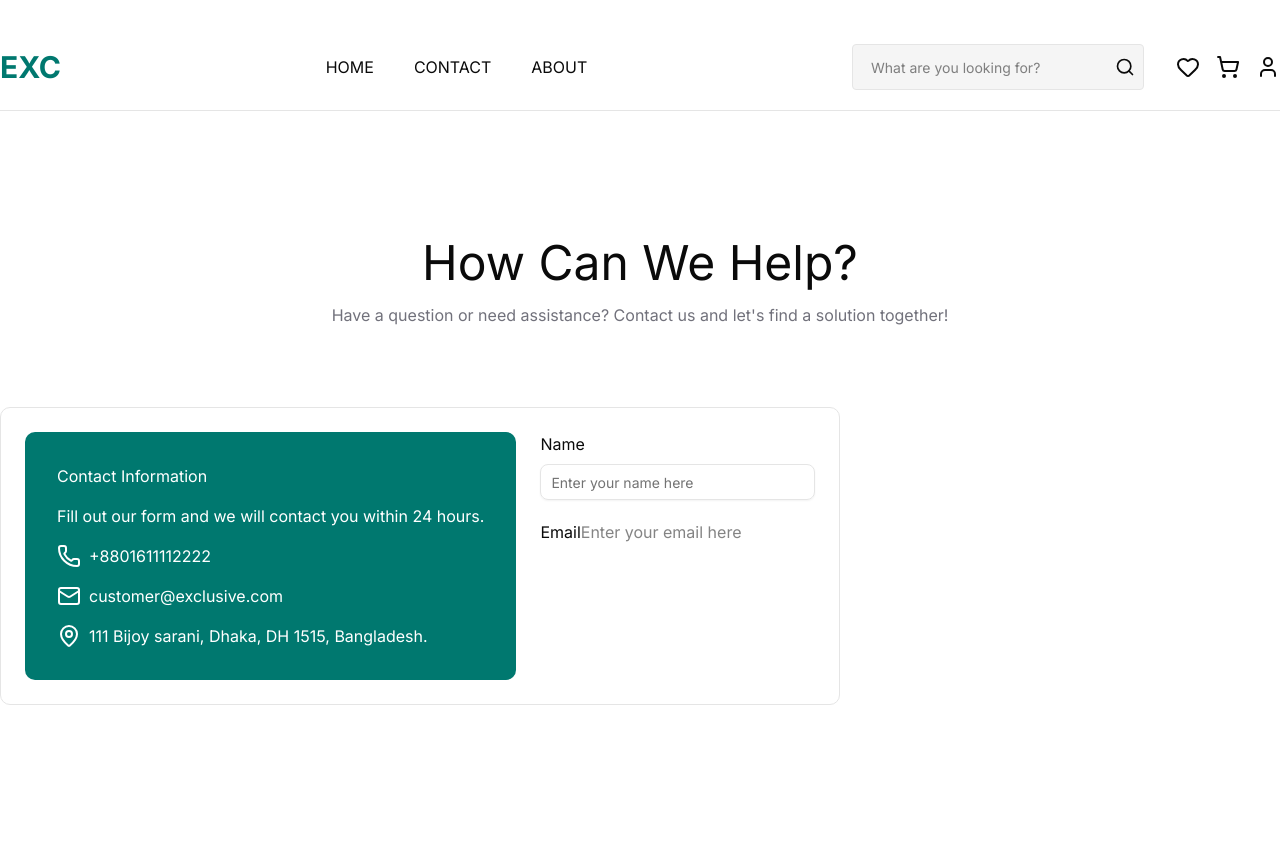
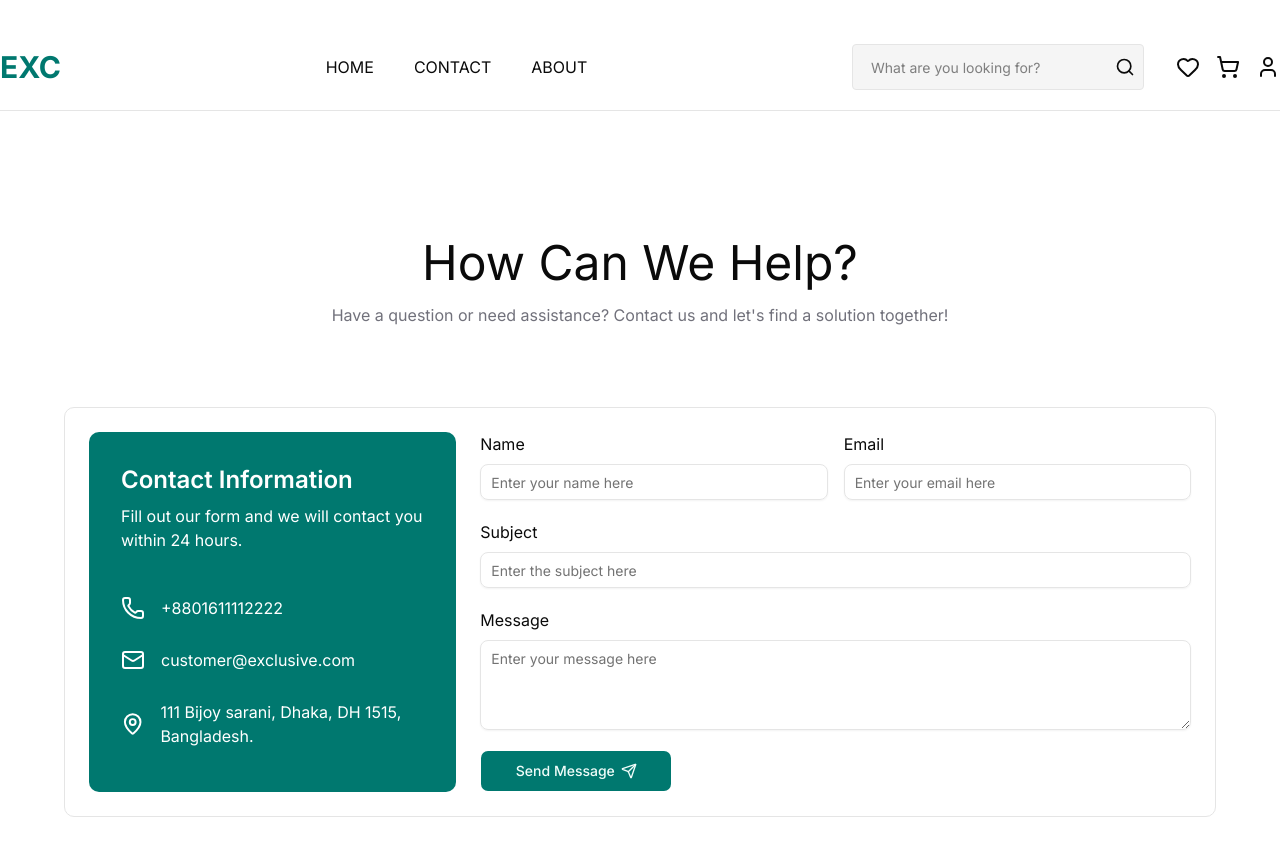
Before and after one commit to durim-dev/exclusive-shopify-store, a Next.js app: page /contact in a window 1280 px wide. Shown: the top 856 px of the page. Built offline with nearby package versions, Linux system fonts and the light colour scheme.

Commit message:
added contact page

```diff
--- a/app/contact/page.tsx
+++ b/app/contact/page.tsx
@@ -1,10 +1,12 @@
+import { Button } from "@/components/ui/button";
 import { Input } from "@/components/ui/input";
-import { Mail, MapPin, Phone } from "lucide-react";
+import { Textarea } from "@/components/ui/textarea";
+import { Mail, MapPin, Phone, Send } from "lucide-react";
 
 export default function ContactPage() {
   return (
     <div className="flex min-h-screen items-center justify-center">
-      <main className="flex min-h-screen w-full flex-col items-center py-32 gap-20 bg-white dark:bg-black sm:items-start">
+      <main className="flex min-h-screen w-full flex-col py-32 gap-20 bg-white dark:bg-black items-center">
         <div className="space-y-4 w-full text-center">
           <h1 className="text-5xl">How Can We Help?</h1>
           <p className="text-zinc-500">
@@ -13,31 +15,56 @@ export default function ContactPage() {
           </p>
         </div>
 
-        <div className="flex gap-6 border p-6 rounded-lg">
-          <div className="flex flex-col gap-4 bg-primary text-white p-8 rounded-lg">
-            <p>Contact Information</p>
-            <p>Fill out our form and we will contact you within 24 hours.</p>
-            <div className="flex gap-2 items-center">
-              <Phone /> +8801611112222
+        <div className="flex gap-6 border p-6 rounded-lg w-full max-w-6xl">
+          <div className="flex flex-col gap-8 bg-primary text-white p-8 rounded-lg max-w-1/3">
+            <div className="flex flex-col gap-2">
+              <p className="text-2xl font-semibold">Contact Information</p>
+              <p>Fill out our form and we will contact you within 24 hours.</p>
             </div>
-            <div className="flex gap-2 items-center">
-              <Mail /> customer@exclusive.com
-            </div>
-            <div className="flex gap-2 items-center">
-              <MapPin /> 111 Bijoy sarani, Dhaka, DH 1515, Bangladesh.
+            <div className="flex flex-col gap-4 h-full justify-evenly">
+              <div className="flex gap-4 items-center">
+                <Phone />
+                <p>+8801611112222</p>
+              </div>
+              <div className="flex gap-4 items-center">
+                <Mail /> <p>customer@exclusive.com</p>
+              </div>
+              <div className="flex gap-4 items-center">
+                <MapPin size="30" />{" "}
+                <p>111 Bijoy sarani, Dhaka, DH 1515, Bangladesh.</p>
+              </div>
             </div>
           </div>
 
-          <div className="flex flex-col space-y-5">
-            <div className="flex flex-col gap-2">
-              <label htmlFor="name">Name</label>
-              <Input type="text" placeholder="Enter your name here" />
+          <div className="flex flex-col space-y-5 w-full flex-1">
+            <div className="flex gap-4">
+              <div className="flex flex-col gap-2 w-full">
+                <label htmlFor="name">Name</label>
+                <Input type="text" placeholder="Enter your name here" />
+              </div>
+              <div className="flex flex-col gap-2 w-full">
+                <label htmlFor="email">Email</label>
+                <Input type="email" placeholder="Enter your email here" />
+              </div>
             </div>
 
-            <div>
-              <label htmlFor="email">Email</label>
-              <input type="email" placeholder="Enter your email here" />
+            <div className="flex flex-col gap-2">
+              <label htmlFor="subject">Subject</label>
+              <Input id="subject" placeholder="Enter the subject here" />
             </div>
+
+            <div className="flex flex-col gap-2">
+              <label htmlFor="message">Message</label>
+              <Textarea
+                id="message"
+                placeholder="Enter your message here"
+                className="max-h-50 h-22.5"
+              />
+            </div>
+            <Button className="max-w-48 p-5 cursor-pointer">
+              Send Message
+              <Send />
+            </Button>
           </div>
         </div>
       </main>
--- /dev/null
+++ b/components/ui/textarea.tsx
@@ -0,0 +1,18 @@
+import * as React from "react"
+
+import { cn } from "@/lib/utils"
+
+function Textarea({ className, ...props }: React.ComponentProps<"textarea">) {
+  return (
+    <textarea
+      data-slot="textarea"
+      className={cn(
+        "flex field-sizing-content min-h-16 w-full rounded-md border border-input bg-transparent px-2.5 py-2 text-base shadow-xs transition-[color,box-shadow] outline-none placeholder:text-muted-foreground focus-visible:border-ring focus-visible:ring-3 focus-visible:ring-ring/50 disabled:cursor-not-allowed disabled:opacity-50 aria-invalid:border-destructive aria-invalid:ring-3 aria-invalid:ring-destructive/20 md:text-sm dark:bg-input/30 dark:aria-invalid:border-destructive/50 dark:aria-invalid:ring-destructive/40",
+        className
+      )}
+      {...props}
+    />
+  )
+}
+
+export { Textarea }
```
Also changed, not shown: app/globals.css (line endings or trailing spaces), 1 other file (tests, documents, lock files or other folders).
